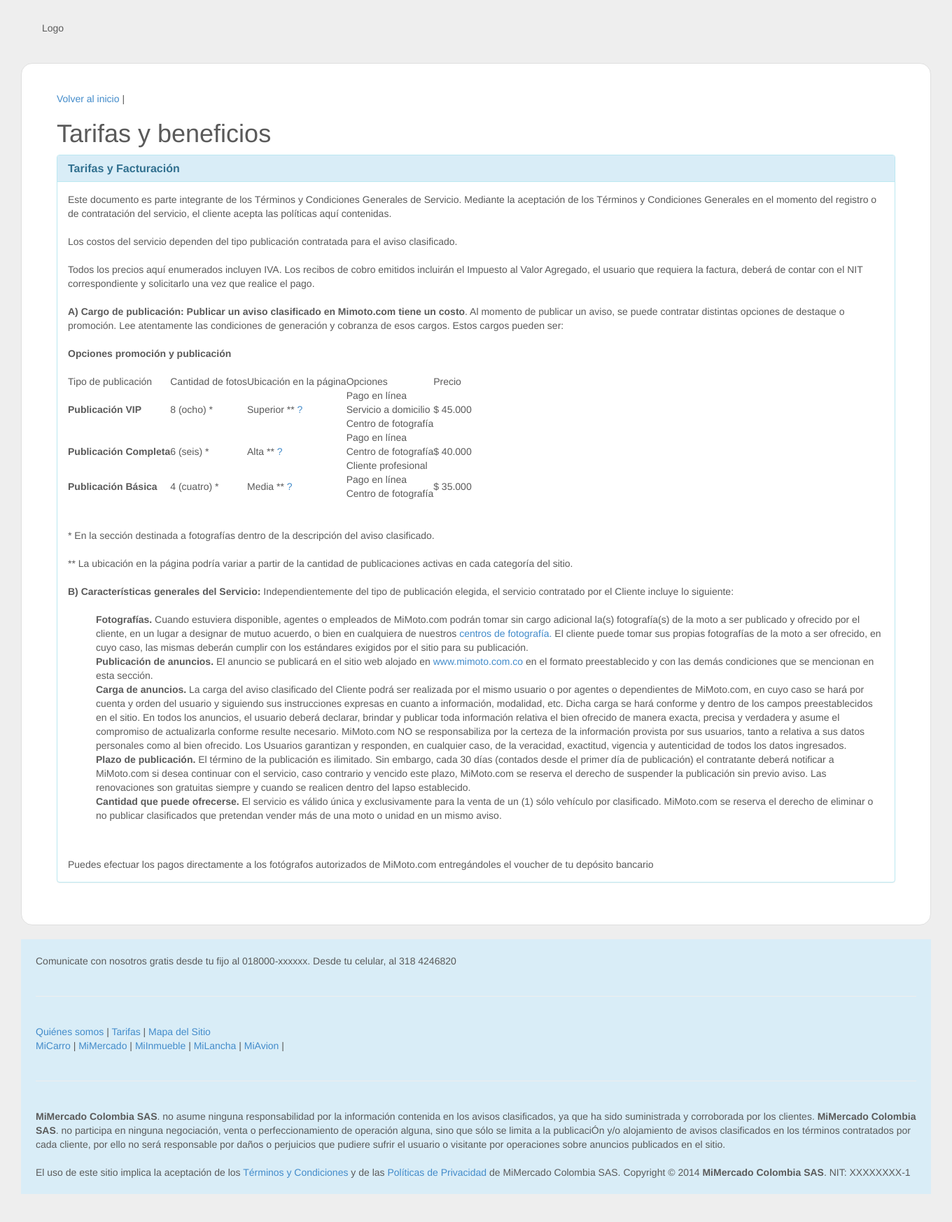
After one commit to andreschabur/appMoto, a Symfony app: template src/miMoto/PortadaBundle/Resources/views/Default/tarifasNew.html.twig in a window 1360 px wide. The commit adds this page. Shown: the whole page at 70% size. Run offline with Twig, Linux system fonts and the light colour scheme; the template is opened without the code that fills it, so the values that code supplies are empty; some libraries are stand-ins or nearby versions.

Commit message:
Adicion de tarifas

```diff
--- /dev/null
+++ b/src/miMoto/PortadaBundle/Resources/views/Default/tarifasNew.html.twig
@@ -0,0 +1,89 @@
+{% extends '::frontend.html.twig' %}
+
+{% block id 'productos' %}
+{% block title %}Tarifas y beneficios{% endblock %}
+
+{% block content %}
+<a href="{{ path('portada_producto_inicio') }}">Volver al inicio</a> |
+<h1>{{ block('title') }}</h1>
+
+
+    <div style="padding-left: 0px">
+                <div class="panel panel-info">
+                    <div class="panel-heading">
+                        <h3 class="panel-title">Tarifas y Facturación</h3>
+                    </div>
+                    <div class="panel-body">
+
+Este documento es parte integrante de los Términos y Condiciones Generales de Servicio. Mediante la aceptación de los Términos y Condiciones Generales en el momento del registro o de contratación del servicio, el cliente acepta las políticas aquí contenidas.
+
+<br/><br/>Los costos del servicio dependen del tipo publicación contratada para el aviso clasificado.
+
+<br/><br/>Todos los precios aquí enumerados incluyen IVA. Los recibos de cobro emitidos incluirán el Impuesto al Valor Agregado, el usuario que requiera la factura, deberá de contar con el NIT correspondiente y solicitarlo una vez que realice el pago.
+
+<br/><br/><b>A) Cargo de publicación: Publicar un aviso clasificado en Mimoto.com tiene un costo</b>. Al momento de publicar un aviso, se puede contratar distintas opciones de destaque o promoción. Lee atentamente las condiciones de generación y cobranza de esos cargos. Estos cargos pueden ser:
+
+<br/><br/><b>Opciones promoción y publicación</b>
+<br/>
+<br/>
+<table>
+    <thead>
+    <th>Tipo de publicación</th>
+    <th>Cantidad de fotos</th>
+    <th>Ubicación en la página</th>
+    <th>Opciones</th>
+    <th>Precio</th>
+    <thead>
+    <tbody>
+
+    <tr>
+        <td><b>Publicación VIP</b></td>
+        <td>8 (ocho) *</td>
+        <td>Superior ** <a href="#">?</a></td>
+        <td>Pago en línea<br/>Servicio a domicilio<br/>Centro de fotografía</td>
+        <td>$ 45.000</td>
+    </tr>
+
+
+    <tr>
+        <td><b>Publicación Completa</b></td>
+        <td>6 (seis) *</td>
+        <td>Alta ** <a href="#">?</a></td>
+        <td>Pago en línea<br/>Centro de fotografía<br/>Cliente profesional</td>
+        <td>$ 40.000</td>
+    </tr>
+
+
+    <tr>
+        <td><b>Publicación Básica</b></td>
+        <td>4 (cuatro) *</td>
+        <td>Media ** <a href="#">?</a></td>
+        <td>Pago en línea<br/>Centro de fotografía</td>
+        <td>$ 35.000</td>
+    </tr>
+
+    </tbody>
+</table>
+
+
+<br/><br/>* En la sección destinada a fotografías dentro de la descripción del aviso clasificado.
+
+<br/><br/>** La ubicación en la página podría variar a partir de la cantidad de publicaciones activas en cada categoría del sitio.
+
+<br/><br/><b>B) Características generales del Servicio:</b> Independientemente del tipo de publicación elegida, el servicio contratado por el Cliente incluye lo siguiente:
+<br/>
+<br/>
+<ul>
+    <li><b>Fotografías.</b> Cuando estuviera disponible, agentes o empleados de MiMoto.com podrán tomar sin cargo adicional la(s) fotografía(s) de la moto a ser publicado y ofrecido por el cliente, en un lugar a designar de mutuo acuerdo, o bien en cualquiera de nuestros <a href="#">centros de fotografía.</a> El cliente puede tomar sus propias fotografías de la moto a ser ofrecido, en cuyo caso, las mismas deberán cumplir con los estándares exigidos por el sitio para su  publicación.
+    </li><li><b>Publicación de anuncios.</b> El anuncio se publicará en el sitio web alojado en <a href="{{ path('portada_producto_inicio') }}">www.mimoto.com.co</a> en el formato preestablecido y con las demás condiciones que se mencionan en esta sección.
+    </li><li><b>Carga de anuncios.</b> La carga del aviso clasificado del Cliente podrá ser realizada por el mismo usuario o por agentes o dependientes de MiMoto.com, en cuyo caso se hará por cuenta y orden del usuario y siguiendo sus instrucciones expresas en cuanto a información, modalidad, etc. Dicha carga se hará conforme y dentro de los campos preestablecidos en el sitio. En todos los anuncios, el usuario deberá declarar, brindar y publicar toda información relativa el bien ofrecido de manera exacta, precisa y verdadera y asume el compromiso de actualizarla conforme resulte necesario. MiMoto.com NO se responsabiliza por la certeza de la información provista por sus usuarios, tanto a relativa a sus datos personales como al bien ofrecido. Los Usuarios garantizan y responden, en cualquier caso, de la veracidad, exactitud, vigencia y autenticidad de todos los datos ingresados.
+    </li><li><b>Plazo de publicación.</b> El término de la publicación es ilimitado. Sin embargo, cada 30 días (contados desde el primer día de publicación) el contratante deberá notificar a MiMoto.com si desea continuar con el servicio, caso contrario y vencido este plazo, MiMoto.com se reserva el derecho de suspender la publicación sin previo aviso. Las renovaciones son gratuitas siempre y cuando se realicen dentro del lapso establecido.
+    </li><li><b>Cantidad que puede ofrecerse.</b> El servicio es válido única y exclusivamente para la venta de un (1) sólo vehículo por clasificado. MiMoto.com se reserva el derecho de eliminar o no publicar clasificados que pretendan vender más de una moto o unidad en un mismo aviso.
+</li></ul>
+<br/><br/>Puedes efectuar los pagos directamente a los fotógrafos autorizados de MiMoto.com entregándoles el voucher de tu depósito bancario
+
+
+    </div>
+                </div>
+            </div>
+    {% endblock %}
--- a/src/miMoto/PortadaBundle/Resources/views/Portada/producto_listar.html.twig
+++ b/src/miMoto/PortadaBundle/Resources/views/Portada/producto_listar.html.twig
@@ -3,7 +3,7 @@
 {% block id 'productos' %}
 {% block title %}Ver motos{% endblock %}
 
-{% block article %}
+{% block content %}
 <a href="{{ path('portada_producto_inicio') }}">Volver al inicio</a> |
 <h1>{{ block('title') }}</h1>
 
@@ -105,7 +105,7 @@
             </div>
 
     {% endfor %}
-
+    </div>
 
 
 {#
```
Also changed, not shown: src/miMoto/PortadaBundle/Resources/views/Default/tarifas.html.twig (deleted, +0 -88 lines).
